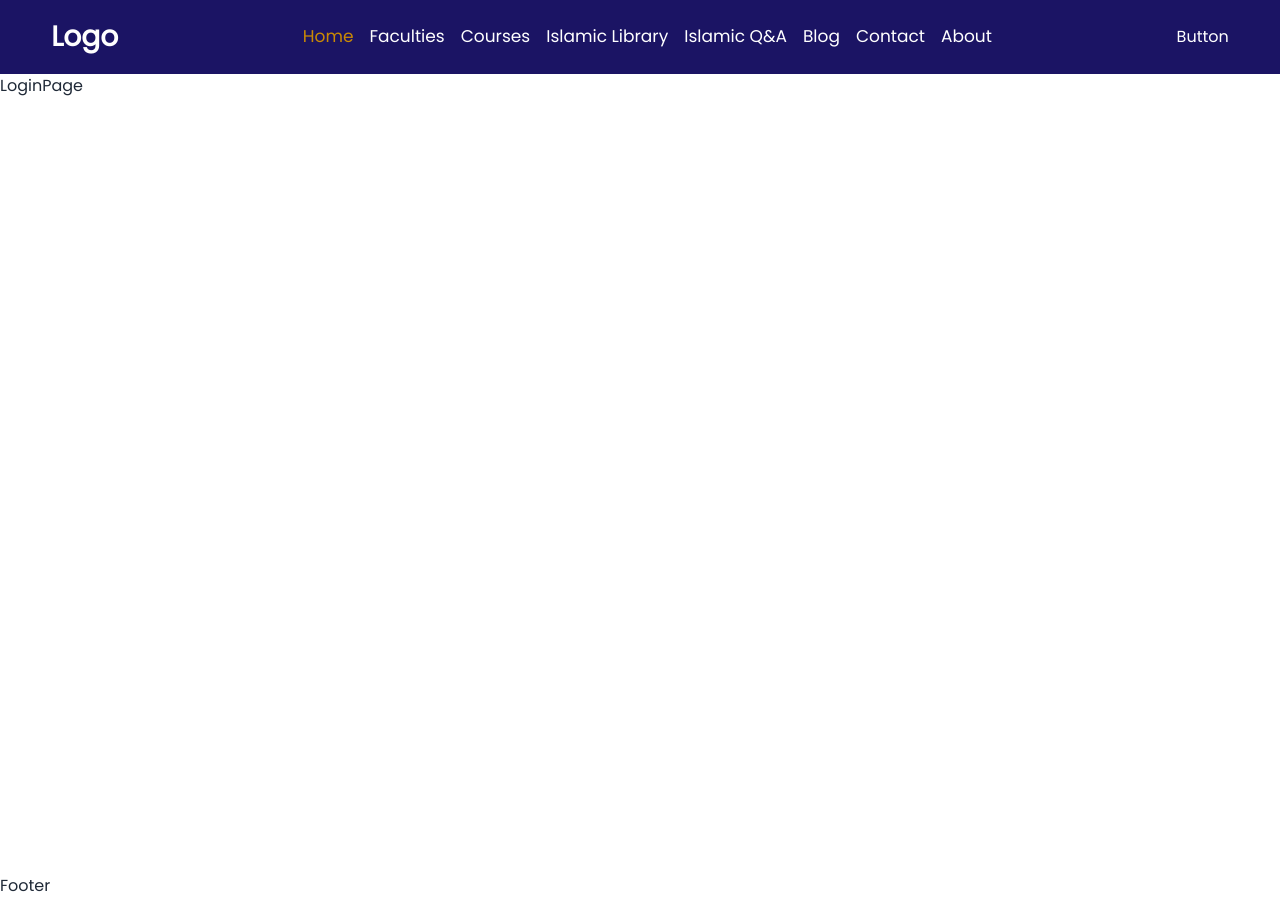
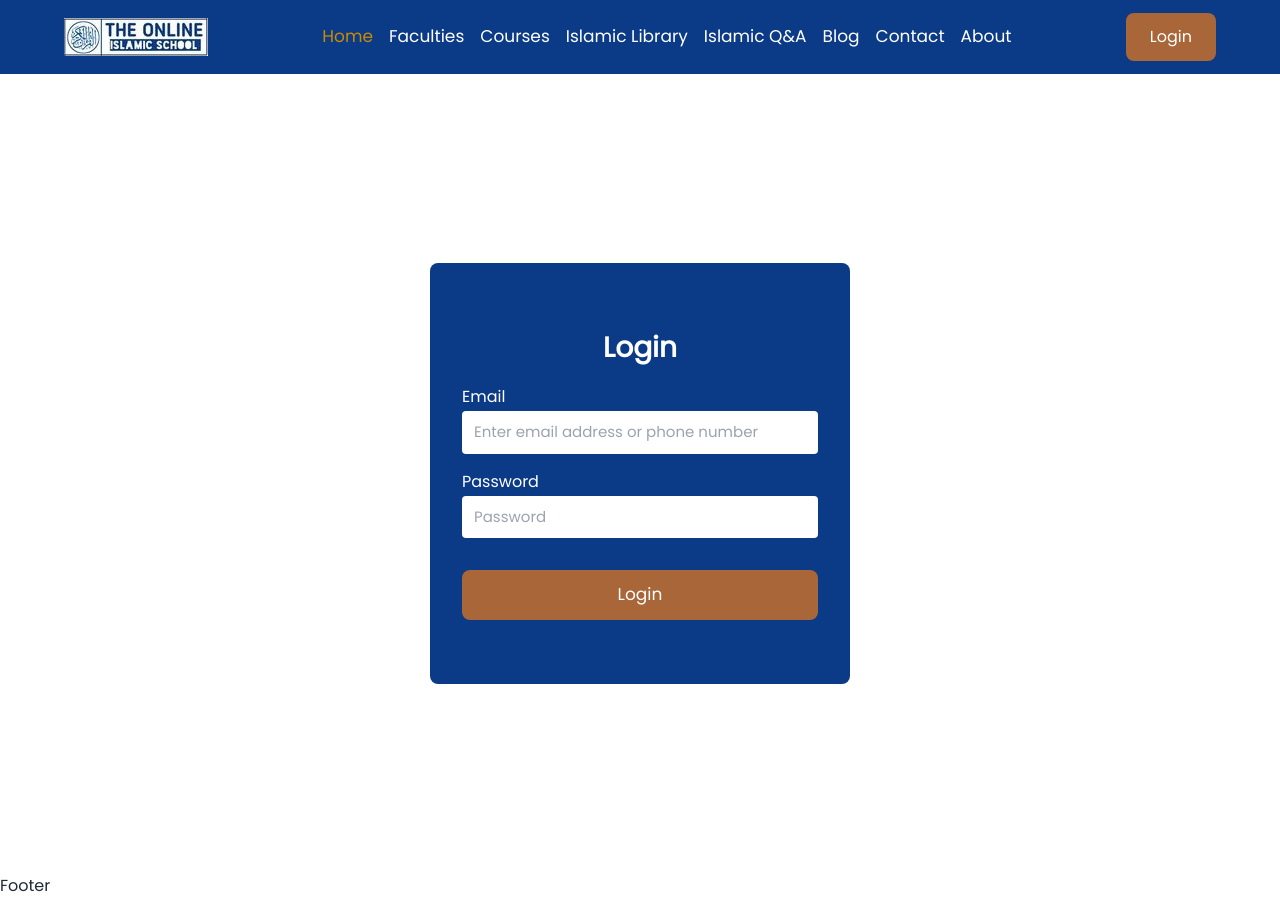
Before and after one commit to abdurrahmanrahat/islamic_school_fronted, a Next.js app: page /login in a window 1280 px wide. Built offline with nearby package versions, Linux system fonts and the light colour scheme.

Commit message:
login form

```diff
--- a/src/app/globals.css
+++ b/src/app/globals.css
@@ -11,7 +11,7 @@
 }
 
 .custom_button {
-    @apply px-10 py-6 rounded-xl
+    @apply px-6 py-3 rounded-lg cursor-pointer
 }
 
 .custom_main_heading {
@@ -19,9 +19,11 @@
 }
 
 .custom_sub_heading {
-    @apply text-[20px] md:text-[24px]
+    @apply text-[20px] md:text-[28px]
 }
 
 .custom_paragraph {
     @apply text-[15px] md:text-[16px]
 }
+
+/* py-12 md:py-24 xl:py-28 px-7 md:px-[4%] */
--- a/src/app/login/page.tsx
+++ b/src/app/login/page.tsx
@@ -1,5 +1,73 @@
+"use client";
+
+import ISForm from "@/components/Shared/Forms/ISForm";
+import ISInput from "@/components/Shared/Forms/ISInput";
+import Container from "@/components/Ui/Container";
+
 const LoginPage = () => {
-  return <div>LoginPage</div>;
+  const handleLogin = (values) => {
+    console.log(values);
+  };
+
+  return (
+    <Container>
+      <div className="relative w-full max-w-[420px] mx-auto h-screen flex justify-center items-center">
+        <div className="relative w-full h-auto bg-primary text-white py-16 px-8 text-center rounded-lg">
+          <h2 className="custom_sub_heading font-semibold mb-4">Login</h2>
+          <ISForm
+            onSubmit={handleLogin}
+            defaultValues={{
+              email: "",
+              password: "",
+            }}
+          >
+            <div className="space-y-4">
+              {/* email */}
+              <div>
+                <label
+                  htmlFor="email"
+                  className="block text-start font-medium mb-[2px]"
+                >
+                  Email
+                </label>
+                <ISInput
+                  name="email"
+                  type="email"
+                  className="w-full block py-[10px] px-3 rounded text-[15px] focus:outline-none text-black"
+                  placeholder="Enter email address or phone number"
+                />
+              </div>
+
+              {/* password */}
+              <div>
+                <label
+                  htmlFor="password"
+                  className="block text-start font-medium mb-[2px]"
+                >
+                  Password
+                </label>
+                <ISInput
+                  name="password"
+                  type="password"
+                  className="w-full block py-[10px] px-3 rounded text-[15px] focus:outline-none text-black"
+                  placeholder="Password"
+                />
+              </div>
+            </div>
+
+            {/* submit button */}
+            <div className="mt-8">
+              <input
+                type="submit"
+                value="Login"
+                className="custom_button w-full bg-secondary font-medium text-[17px]"
+              />
+            </div>
+          </ISForm>
+        </div>
+      </div>
+    </Container>
+  );
 };
 
 export default LoginPage;
--- a/src/components/shared/Forms/ISInput.tsx
+++ b/src/components/shared/Forms/ISInput.tsx
@@ -2,16 +2,31 @@ import { Controller, useFormContext } from "react-hook-form";
 
 type TInputProps = {
   name: string;
-  type: string;
+  type?: string;
+  className: string;
+  placeholder: string;
 };
 
-const ISInput = ({ name, type = "text" }: TInputProps) => {
+const ISInput = ({
+  name,
+  type = "text",
+  className,
+  placeholder,
+}: TInputProps) => {
   const { control } = useFormContext();
   return (
     <Controller
       control={control}
       name={name}
-      render={({ field }) => <input {...field} type={type} required />}
+      render={({ field }) => (
+        <input
+          {...field}
+          type={type}
+          required
+          className={className}
+          placeholder={placeholder}
+        />
+      )}
     />
   );
 };
--- a/src/components/shared/Navbar.tsx
+++ b/src/components/shared/Navbar.tsx
@@ -1,5 +1,7 @@
 "use client";
 
+import { IMAGES } from "@/image-data";
+import Image from "next/image";
 import { useState } from "react";
 import { GiHamburgerMenu } from "react-icons/gi";
 import { IoMdClose } from "react-icons/io";
@@ -83,16 +85,9 @@ const Navbar = () => {
   );
 
   return (
-    <nav className="py-5 md:py-2 px-7 md:px-[4%] bg-[#1b1464] text-white flex justify-between items-center relative">
-      <h2 className="text-[28px] font-semibold">Logo</h2>
-      <ul className="hidden md:flex text-[16px] md:text-[17px] font-medium">
-        {navItems}
-      </ul>
-
-      <div className="hidden md:block">
-        <button>Button</button>
-      </div>
-
+    <div className="bg-primary text-white">
+      <nav className="w-[90%] max-w-[1240px] mx-auto py-5 md:py-2 flex justify-between items-center relative">
+        <div className="flex gap-3">
           {/* mobile menu */}
           <div className="md:hidden">
             {/* toggle open icon */}
@@ -107,15 +102,27 @@ const Navbar = () => {
             <div
               className={`absolute ${
                 isNavOpen ? "top-20" : "-top-[450px]"
-          }  right-0 bg-[#1b1464] w-full p-7 transition-all duration-500 border-t-2 border-yellow-600 rounded-t`}
+              }  right-0 bg-primary w-full p-7 transition-all duration-500 border-t-2 border-yellow-600 rounded-t z-[999]`}
             >
-          <ul className="space-y-4 text-[16px] md:text-[17px]">{navItems}</ul>
+              <ul className="space-y-4 text-[16px] md:text-[17px]">
+                {navItems}
+              </ul>
             </div>
           </div>
+          {/* <h2 className="text-[28px] font-semibold">Logo</h2> */}
+          <Image src={IMAGES.shared.Logo} alt="Logo" />
+        </div>
+
+        <ul className="hidden md:flex text-[16px] md:text-[17px] font-medium">
+          {navItems}
+        </ul>
+
+        <div className="">
+          <button className="custom_button bg-secondary">Login</button>
+        </div>
       </nav>
+    </div>
   );
 };
 
 export default Navbar;
-
-// py-12 md:py-24 xl:py-28 px-7 md:px-[4%]
--- /dev/null
+++ b/src/components/ui/Container.tsx
@@ -0,0 +1,17 @@
+import { ReactNode } from "react";
+
+const Container = ({
+  children,
+  className,
+}: {
+  children: ReactNode;
+  className?: string;
+}) => {
+  return (
+    <div className={`w-[90%] max-w-[1240px] mx-auto ${className}`}>
+      {children}
+    </div>
+  );
+};
+
+export default Container;
--- /dev/null
+++ b/src/image-data/index.ts
@@ -0,0 +1,5 @@
+import { SharedImages } from "./shared.image";
+
+export const IMAGES = {
+  shared: SharedImages,
+};
--- /dev/null
+++ b/src/image-data/shared.image.ts
@@ -0,0 +1,5 @@
+import Logo from "@/assets/shared/islamic-logo.jpg";
+
+export const SharedImages = {
+  Logo,
+};
--- a/tailwind.config.ts
+++ b/tailwind.config.ts
@@ -16,6 +16,13 @@ const config: Config = {
         "gradient-conic":
           "conic-gradient(from 180deg at 50% 50%, var(--tw-gradient-stops))",
       },
+      colors: {
+        primary: "#0B3B87",
+        // primary: "#1B1464",
+        secondary: "#A86639",
+        white: "#ffffff",
+        black: "#000000",
+      },
     },
   },
   plugins: [require("daisyui")],
```
Also changed, not shown: src/assets/shared/islamic-logo.jpg (added), src/assets/shared/islamic-logo2.png (added). Lines whose indentation alone changed are shown as unchanged.
